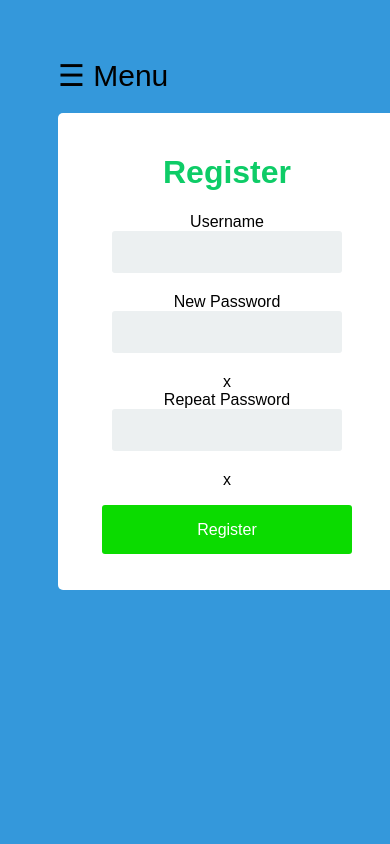
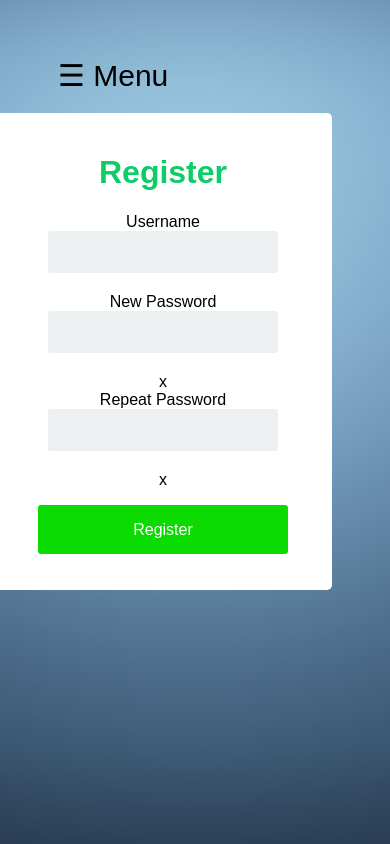
Before and after one commit to laurciucanu/licenta, a Flask app: template licenta/templates/register_teacher.html in a window 390 px wide. Run offline with Flask 2, Linux system fonts and the light colour scheme; tables that the repository leaves empty hold one stand-in row (values such as "Sample post"); the template is opened without the code that fills it: values that come from a table or form of the project are taken from there, most other values are stand-ins (such as "Sample title", 1, 10 or a date in 2020); some libraries are stand-ins or nearby versions.

Commit message:
update responsive register-teacher

```diff
--- a/licenta/static/css/styles.css
+++ b/licenta/static/css/styles.css
@@ -291,11 +291,12 @@ padding: 50px;
   padding: 50px;
 }
 
-body_profesor{
+.body_profesor{
+  background: url("../images/3.jpg") no-repeat center center fixed;
   font-family: Arial;
-  background-color: #0829db;
   padding: 50px;
 }
+
 .login {
   margin: 20px auto;
   width: 300px;
@@ -312,12 +313,25 @@ body_profesor{
   padding: 20px;
   border-radius: 5px;
 }
-.register-screen{
+@media (max-width: 765px){
+.register{
+  float: right;
   background-color: #FFF;
   padding: 20px;
   border-radius: 5px;
   width: 338px;
 }
+}
+
+@media (min-width: 765px){
+  .register{
+  background-color: #FFF;
+  padding: 20px;
+  border-radius: 5px;
+  width: 338px;
+}
+}
+
 
 .app-title {
 text-align: center;
--- a/licenta/templates/register_teacher.html
+++ b/licenta/templates/register_teacher.html
@@ -3,19 +3,16 @@
 
 {% from "_formhelpers.html" import render_field %}
 
-<div class="dropdownmenu">
-
 <div id="mySidenav" class="sidenav">
       <a href="javascript:void(0)" class="closebtn" onclick="closeNav()">&times;</a>
-
-      <a href="/laborator">Laboratoare</a>
+      <a href="/register">Laboratoare</a>
       <a href="/note">Note</a>
       <a href='/logout'>Logout</a>
       <a href='/register_teacher'>Teacher Registration</a>
       <a href="/register_student">Student Registration</a>
 </div>
-    <span style="font-size:30px;cursor:pointer" onclick="btnToggle()" class="dropbutton">&#9776; Menu</span>
-</div>
+
+<span style="font-size:30px;cursor:pointer; color: #000000" onclick="openNav()">&#9776; Menu</span>
 
 {#<button onclick="btnToggle()" class="dropbutton">#}
 {#            Dropdown#}
```
